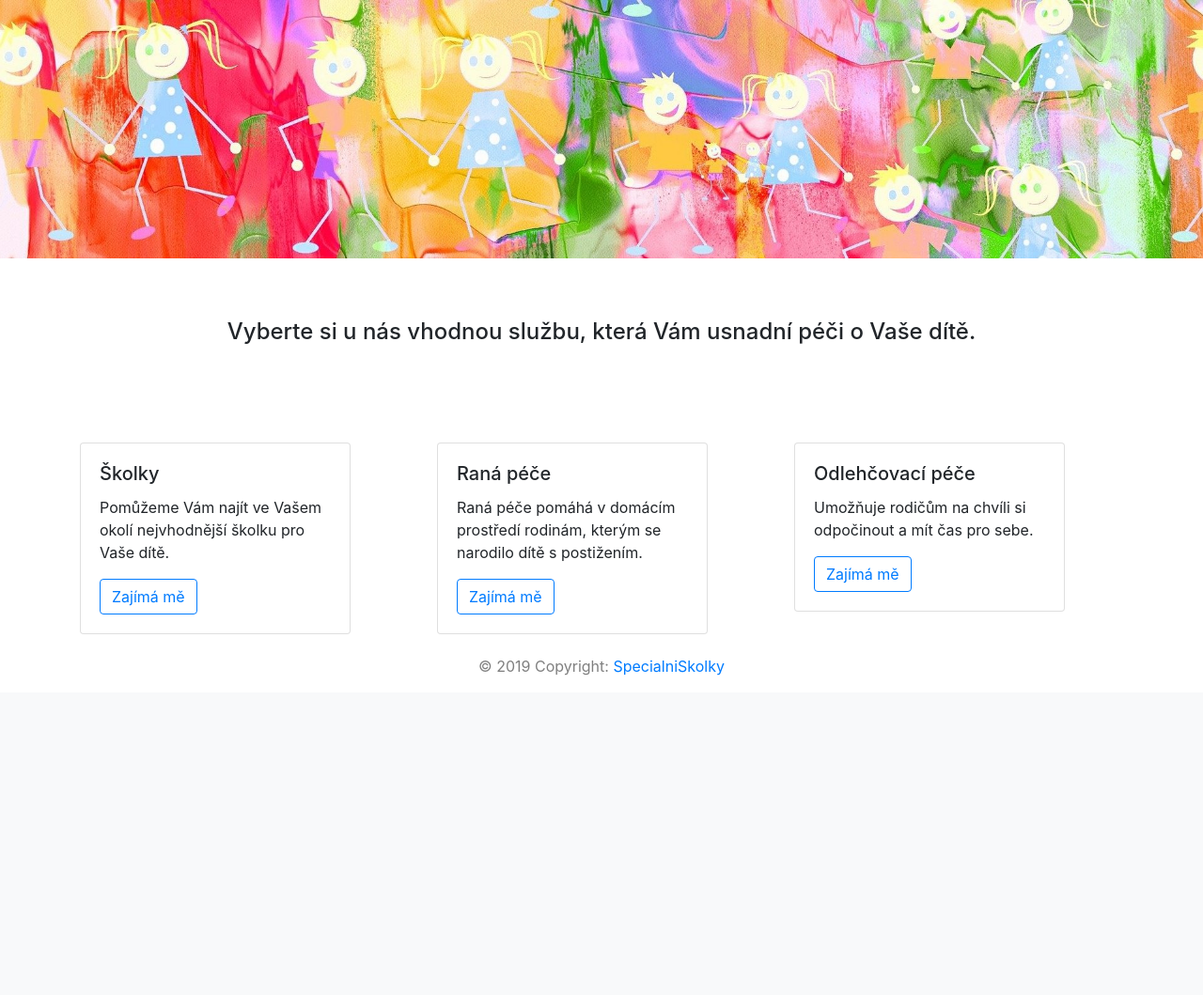
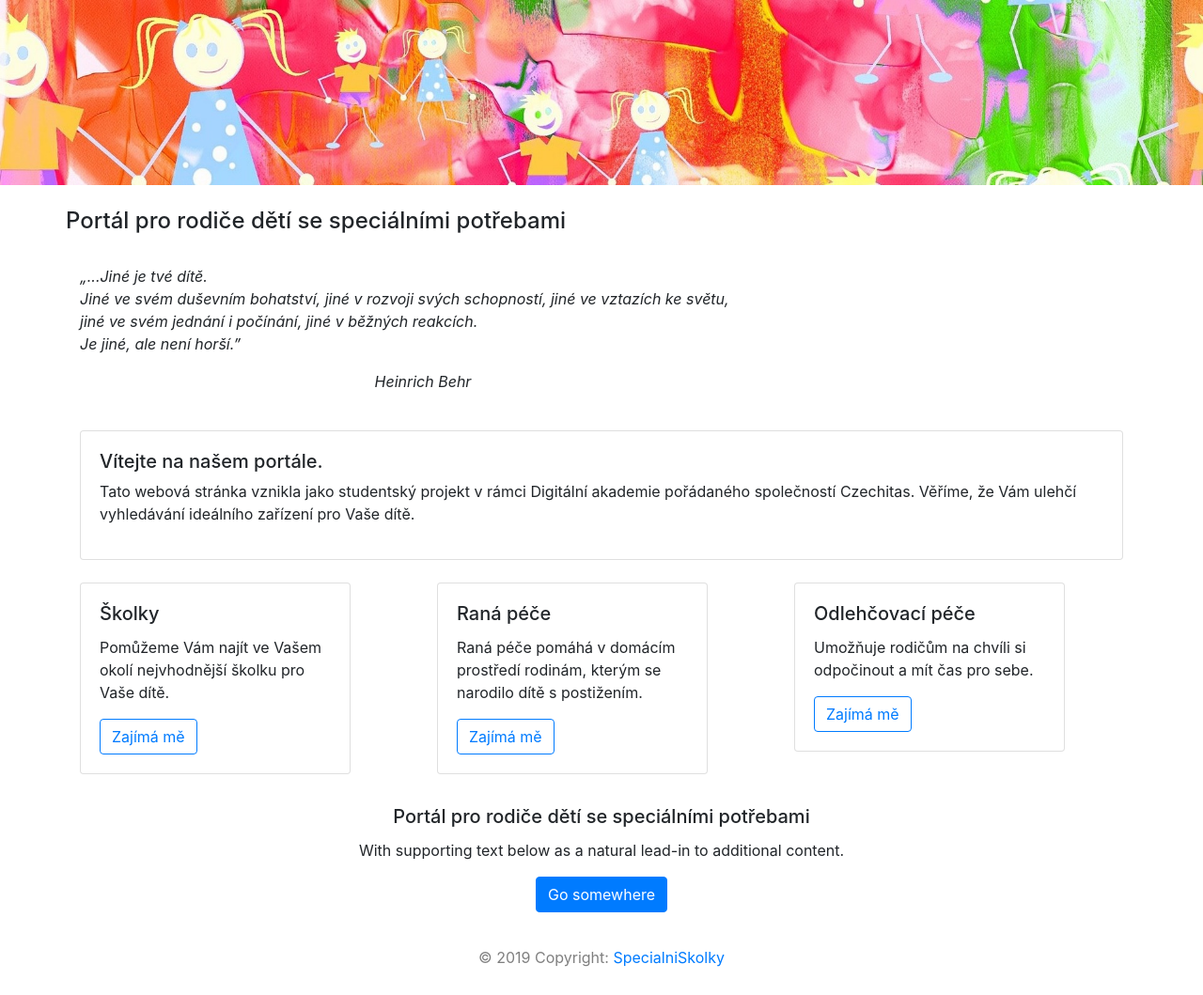
Before and after one commit to JanaMare/skolka_projekt, a Flask app: page / in a window 1280 px wide. Shown: the part 63-1122 px from the top of the page at 94% size. Before the commit the page ends 782 px from the top, so only its background shows below. Run offline with Flask 2, Linux system fonts and the light colour scheme; some libraries are stand-ins or nearby versions.

Commit message:
uprava index.html

```diff
--- a/static/main.css
+++ b/static/main.css
@@ -75,11 +75,11 @@ h3 {
   text-decoration: none;
 }
 .footer {
-  position: fixed;
+  position: absolute;
+  right: 0;
+  bottom: 0;
   left: 0;
-  bottom: 0;
-  width: 100%;
-  background-color: white;
-  color: black;
+  padding: 1rem;
+  background-color: #efefef;
   text-align: center;
 }
--- a/templates/index.html
+++ b/templates/index.html
@@ -1,11 +1,43 @@
 {% extends "layout.html" %}
 {% block content %}
-<div class="jumbotron text-center bg-white thin">
-  <h4 class="black">
-  Vyberte si u nás vhodnou službu, která Vám usnadní péči o Vaše dítě.
-  </h4>
+<br>
+<div class="container">
+    <div class="row">
+      <h4>Portál pro rodiče dětí se speciálními potřebami</h4>
+    </div>
 </div>
+<br>
+<div class="container">
+  <div class="row">
+    <div class="col-md-8" id="poem">
+      <p><i>„...Jiné je tvé dítě.<br>
+        Jiné ve svém duševním bohatství, jiné v rozvoji svých schopností, jiné ve vztazích ke světu,<br>
+        jiné ve svém jednání i počínání, jiné v běžných reakcích.<br>
+        Je jiné, ale není horší.”</i></p>
+    </div>
+    <div class="col-md-8" id="places-sidebar">
+      <div id="content" class="text-sm-center">
+        <p><i>Heinrich Behr</i></p>
+      </div>
+    </div>
+  </div>
+</div>
+<br>
 
+<div class="container">
+    <div class="row">
+      <div class="col-md-12">
+          <div class="card">
+            <div class="card-body">
+              <h5>Vítejte na našem portále.</h5>
+              <p> Tato webová stránka vznikla jako studentský projekt v rámci Digitální akademie pořádaného společností Czechitas. Věříme, že Vám ulehčí vyhledávání ideálního zařízení pro Vaše dítě.
+                </p>
+            </div>
+          </div>
+      </div>
+    </div>
+</div>
+<br>
   <div class="container">
     <div class="row">
       <div class="col-sm">
--- a/templates/layout.html
+++ b/templates/layout.html
@@ -42,21 +42,23 @@
         </div>
     </nav>
     <div class="img-fluid. max-width: 100%">
-        <img src="/static/header2.jpg" style = "width:100%; height:auto " class="img-fluid" alt="Responsive image">
-      </div>
+        <img src="/static/header.jpg" style = "width:100%; height:auto " class="img-fluid" alt="Responsive image">
+    </div>
 
       {% block content %}
 
       {% endblock %}
 
-    <div class="footer">
-
-  <!-- Copyright -->
-  <div class="footer-copyright text-center text-black-50 py-3">© 2019 Copyright:
-    <a class="dark-blue-text" href="https://skolky01.herokuapp.com"> SpecialniSkolky</a>
-  </div>
-  <!-- Copyright -->
-
+      <div class="card-footer text-center bg-white border-white">
+        <div class="card-body">
+          <h5 class="card-title">Portál pro rodiče dětí se speciálními potřebami</h5>
+          <p class="card-text">With supporting text below as a natural lead-in to additional content.</p>
+          <a href="#" class="btn btn-primary">Go somewhere</a>
+        </div>
+        <div class="footer-copyright text-center text-black-50 py-3">© 2019 Copyright:
+          <a class="dark-blue-text" href="https://skolky01.herokuapp.com"> SpecialniSkolky</a>
+        </div>
+      </div>
     </div>
   </body>
 </html>
```
Also changed, not shown: static/header.jpg.
